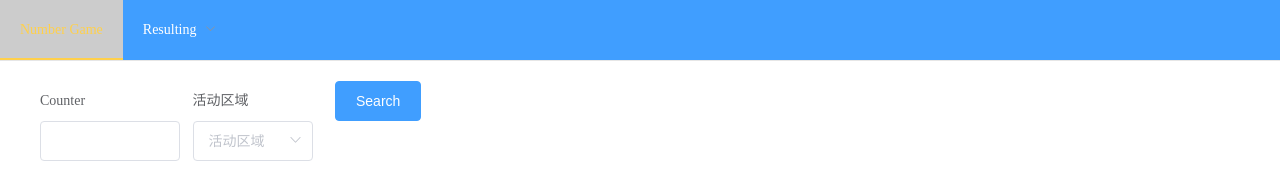
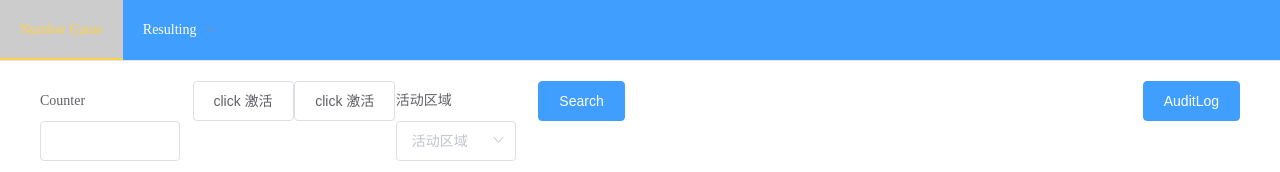
Before and after one commit to Skytim/vue-webpack-tutorial, a Vue app: page / in a window 1280 px wide. Shown: the top 172 px of the page. Built offline with nearby package versions, Linux system fonts and the light colour scheme.

Commit message:
AuditLog Commit

```diff
--- a/src/components/ResultsSettltment/SearchBar.ts
+++ b/src/components/ResultsSettltment/SearchBar.ts
@@ -8,4 +8,5 @@ export default class SearchBar extends Vue {
     region: '',
   };
   public value6: string = '';
+  private dialogTableVisible: boolean = false;
 }
--- a/src/components/ResultsSettltment/SearchBar.vue
+++ b/src/components/ResultsSettltment/SearchBar.vue
@@ -6,6 +6,52 @@
       <el-form-item label="Counter">
         <el-input v-model="formInline.user" placeholder="" class="form"></el-input>
       </el-form-item>
+    </el-col >
+    <el-col :span="2">
+      <el-popover
+        placement="bottom"
+        title="Result Status"
+        width="200"
+        trigger="click">
+        <template>
+          <el-row>
+             <el-checkbox v-model="checked">备选项</el-checkbox>
+          </el-row>
+          <el-row>
+             <el-checkbox v-model="checked">备选项</el-checkbox>
+          </el-row>
+          <el-row>
+             <el-checkbox v-model="checked">备选项</el-checkbox>
+          </el-row>
+          <el-row>
+             <el-checkbox v-model="checked">备选项</el-checkbox>
+          </el-row>
+        </template>
+        <el-button slot="reference">click 激活</el-button>
+      </el-popover>
+    </el-col >
+    <el-col :span="2">
+      <el-popover
+        placement="bottom"
+        title="标题"
+        width="200"
+        trigger="click">
+        <template>
+          <el-row>
+             <el-checkbox v-model="checked">备选项</el-checkbox>
+          </el-row>
+          <el-row>
+             <el-checkbox v-model="checked">备选项</el-checkbox>
+          </el-row>
+          <el-row>
+             <el-checkbox v-model="checked">备选项</el-checkbox>
+          </el-row>
+          <el-row>
+             <el-checkbox v-model="checked">备选项</el-checkbox>
+          </el-row>
+        </template>
+        <el-button slot="reference">click 激活</el-button>
+      </el-popover>
     </el-col >
     <el-col :span="3">
       <el-form-item label="活动区域">
@@ -18,6 +64,16 @@
     <el-form-item>
       <el-button type="primary" @click="onSubmit">Search</el-button>
     </el-form-item>
+    <el-form-item style="float:right">
+      <el-button type="primary"  @click="dialogTableVisible = true">AuditLog</el-button>
+    </el-form-item>
+    <el-dialog title="Shipping address" :visible.sync="dialogTableVisible">
+      <el-table :data="gridData">
+        <el-table-column property="date" label="Date" width="150"></el-table-column>
+        <el-table-column property="name" label="Name" width="200"></el-table-column>
+        <el-table-column property="address" label="Address"></el-table-column>
+      </el-table>
+    </el-dialog>
   </el-form>
   </el-row>
 </el-header>
```
